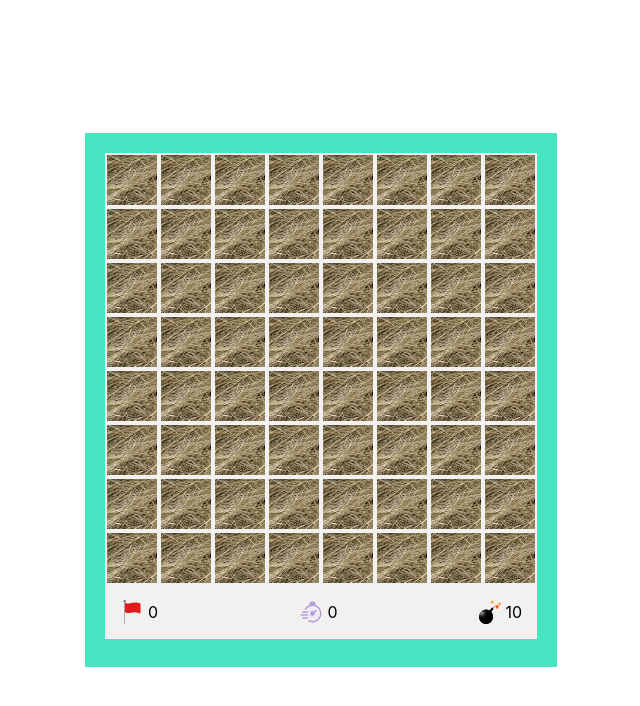
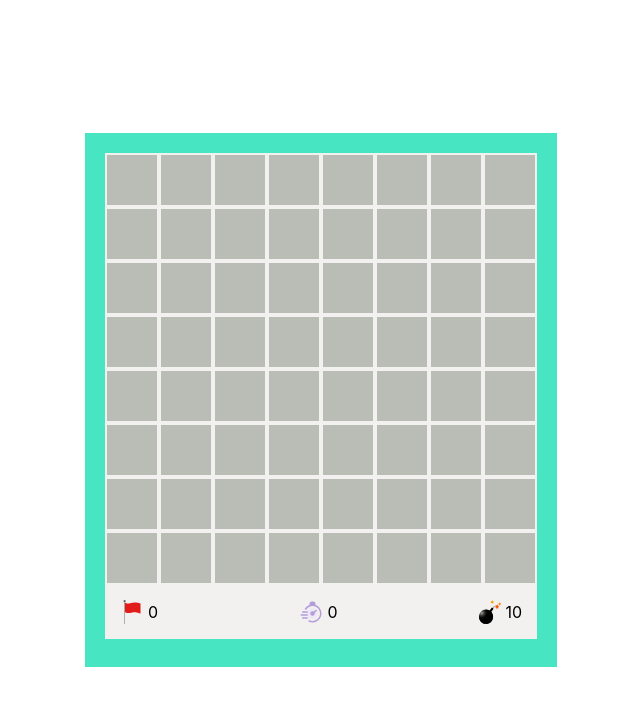
Before and after one commit to iamaaviral/minesweeper, a React (Create React App) app: page / in a window 1280 px wide. Shown: the top 706 px of the page, without its empty margins (319-959 px from the left). Built offline with nearby package versions, Linux system fonts and the light colour scheme.

Commit message:
removed background

```diff
--- a/src/components/board/index.css
+++ b/src/components/board/index.css
@@ -25,8 +25,6 @@
 
 .mine-sweeper-item {
   /* min-width: 25px; */
-  background: url("../../assets/dry-grass.png");
-
   width: 50px;
   height: 50px;
   margin: 2px;
@@ -38,8 +36,6 @@
 }
 
 .mine-sweeper-item.is-open {
-  background: url("../../assets/grass.png");
-
   background-color: #dededc;
   cursor: default;
 }
```
Also changed, not shown: src/assets/dry-grass.png (deleted), src/assets/grass.png (deleted).
